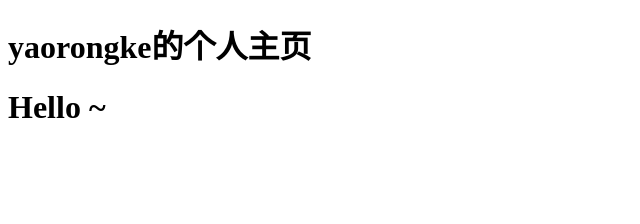
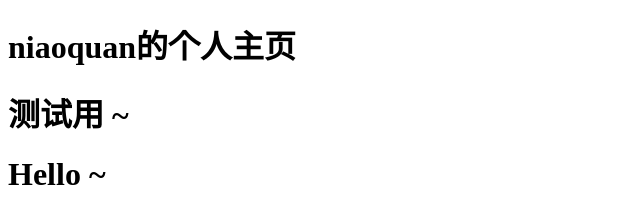
Before and after one commit to niaoquan/niaoquan.github.io, a plain HTML site: page index.html in a window 1280 px wide. Shown: the whole page, without its empty margins (0-640 px from the left). Drawn offline with Linux system fonts and the light colour scheme.

Commit message:
index.html

```diff
--- a/index.html
+++ b/index.html
@@ -5,7 +5,8 @@
     <title>yaorongke</title>
 </head>
 <body>
-    <h1>yaorongke的个人主页</h1>
+    <h1>niaoquan的个人主页</h1>
+    <h1>测试用 ~</h1>
     <h1>Hello ~</h1>
 </body>
 </html>
```
